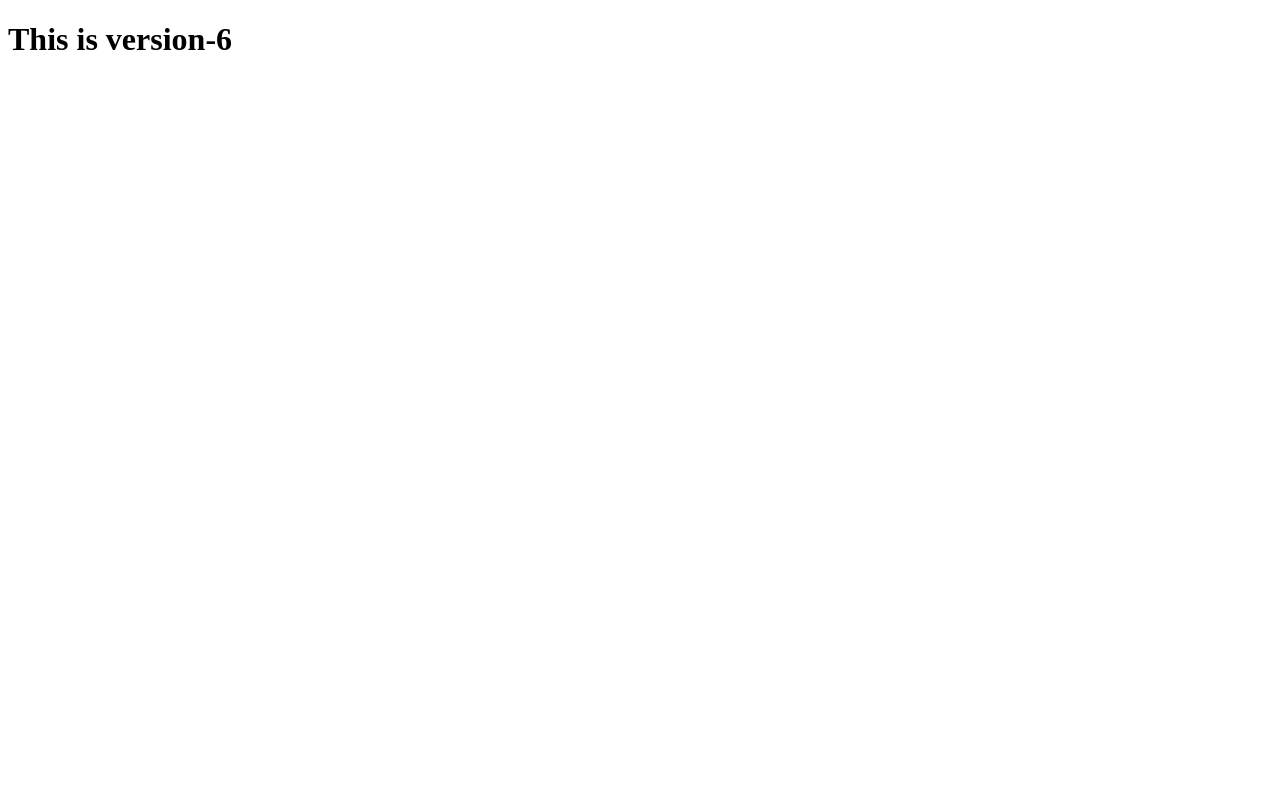
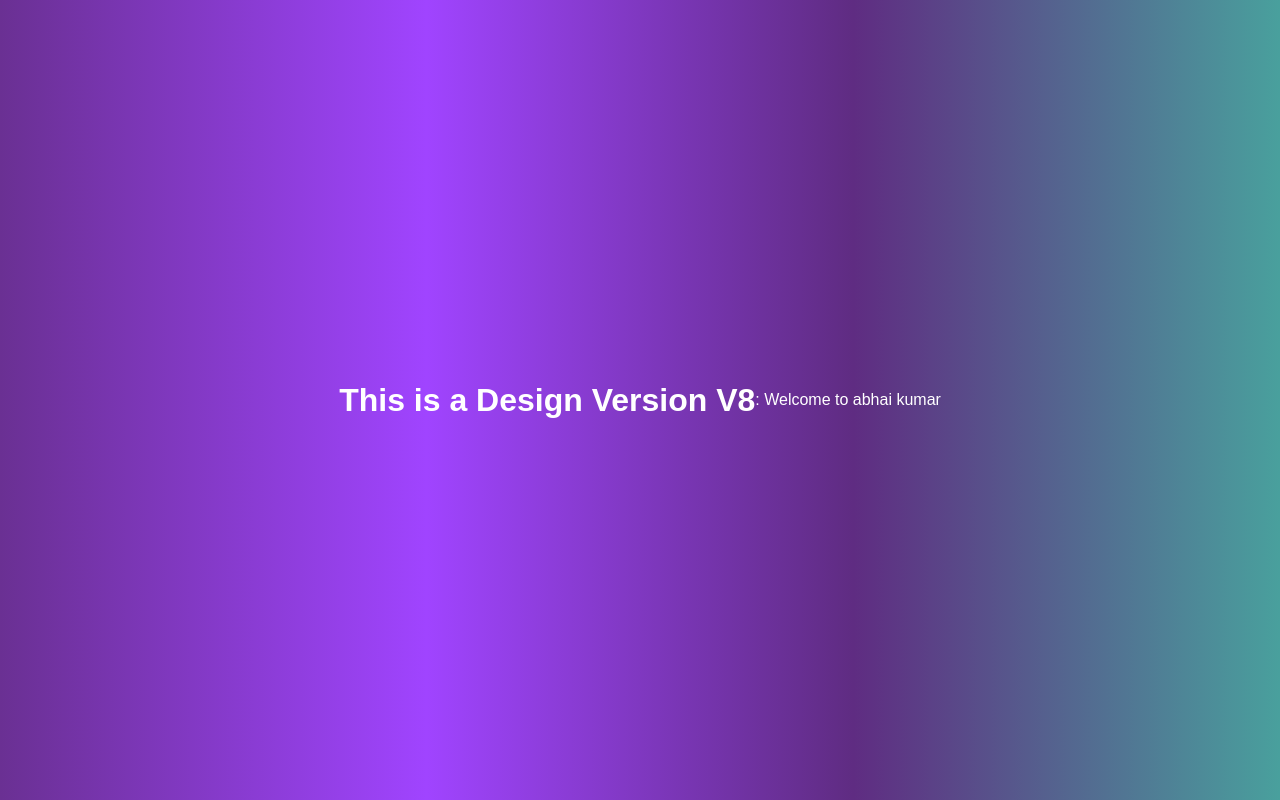
Before and after one commit to abhayiiita/abhai-git-repo, a plain HTML site: page index.html in a window 1280 px wide. Drawn offline with Linux system fonts and the light colour scheme.

Commit message:
added design and version 7

```diff
--- a/index.html
+++ b/index.html
@@ -1,11 +1,17 @@
 <!DOCTYPE html>
 <html lang="en">
+
 <head>
     <meta charset="UTF-8">
+    <meta http-equiv="X-UA-Compatible" content="IE=edge">
     <meta name="viewport" content="width=device-width, initial-scale=1.0">
+    <link rel="stylesheet" href="styles.css">
     <title>Document</title>
 </head>
+
 <body>
-    <h1> This is version-6</h1>
+    <h1>This is a Design Version V8</h1>
+    <p>    : Welcome to abhai kumar</p>
 </body>
+
 </html>
--- /dev/null
+++ b/styles.css
@@ -0,0 +1,28 @@
+/* styles.css */
+body {
+    /* Set a gradient background from purple to teal */
+    background: linear-gradient(to right, #6a3093, #a044ff, #5f2c82, #49a09d);
+    font-family: Arial, sans-serif;
+    /* Sets a clean, modern font for the body text */
+    color: white;
+    /* Sets the text color to white for better contrast */
+    margin: 0;
+    /* Removes default margin */
+    padding: 0;
+    /* Removes default padding */
+    display: flex;
+    /* Enables flexbox layout */
+    justify-content: center;
+    /* Centers content horizontally */
+    align-items: center;
+    /* Centers content vertically */
+    height: 100vh;
+    /* Makes the body take the full height of the viewport */
+}
+
+h1 {
+    font-size: 2em;
+    /* Sets the size of the header text */
+    text-align: center;
+    /* Centers the header text */
+}
```
